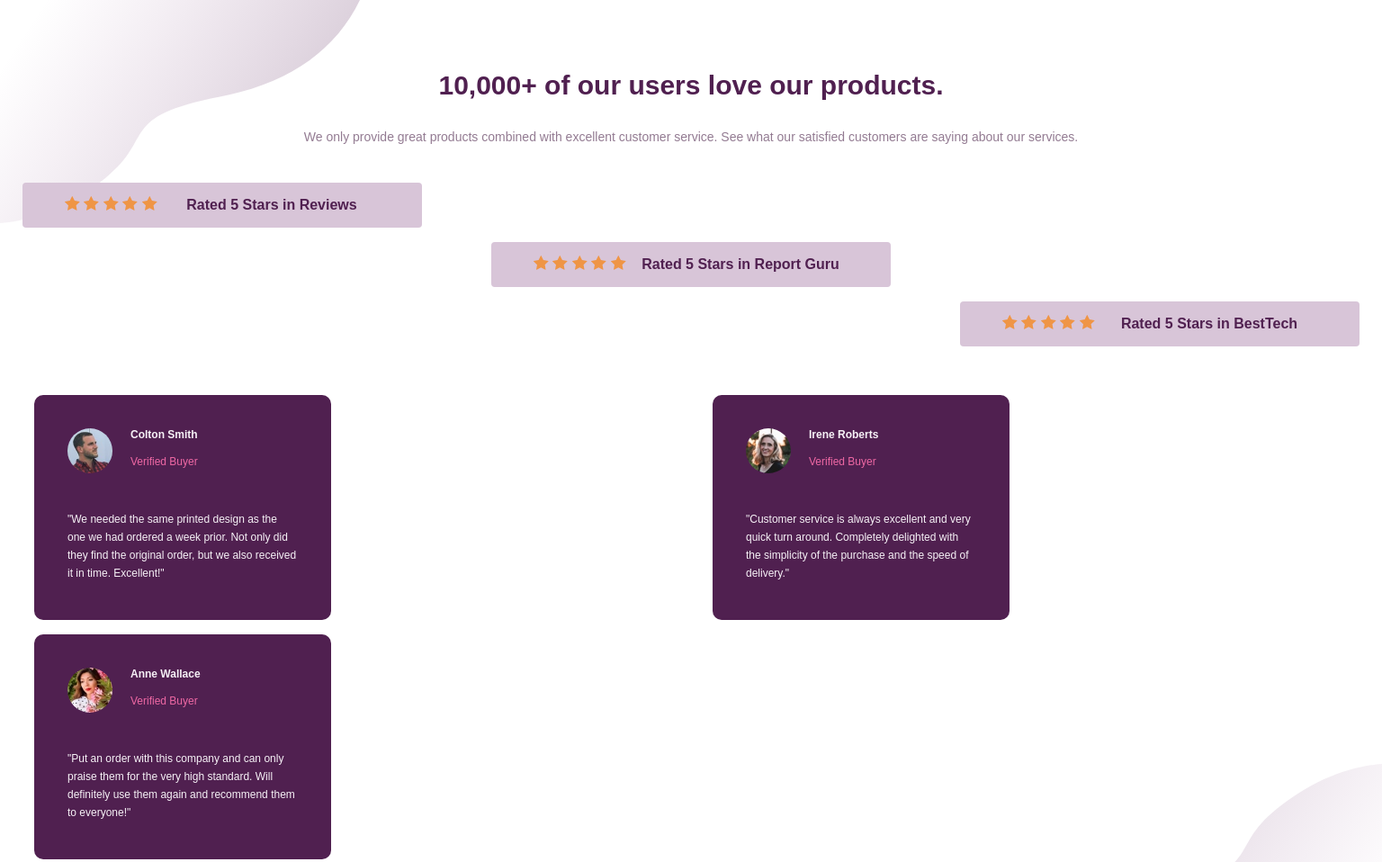
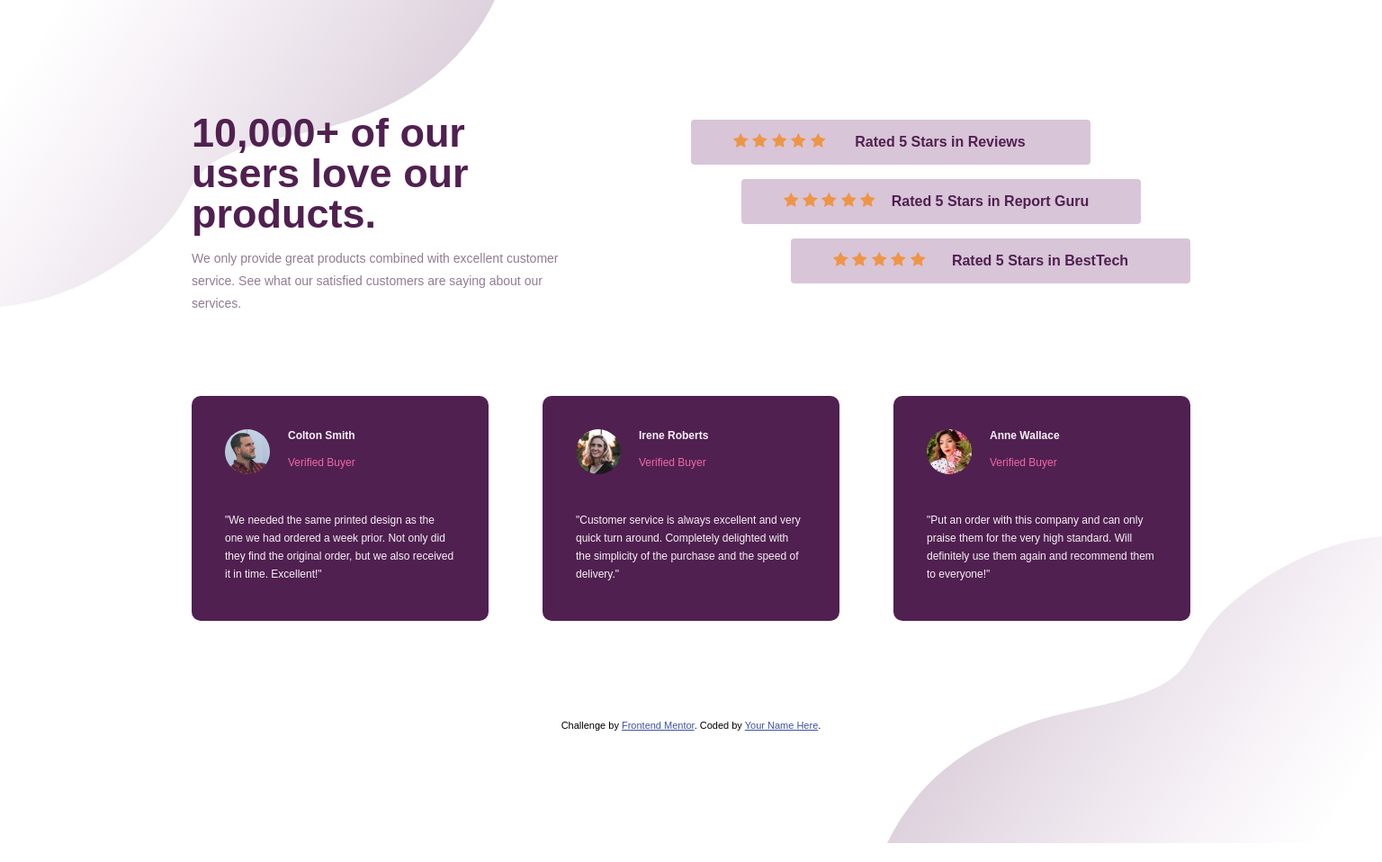
Before and after one commit to davidnavarrete-Est/Desafio-Programacion-WEB-HTML-David_Navarrete, a plain HTML site: page social-proof-section-master/index.html in a window 1536 px wide. Shown: the top 958 px of the page at 90% size. After the commit the page ends 937 px from the top, so only its background shows below. Drawn offline with Linux system fonts and the light colour scheme.

Commit message:
V2.2-Version-Ajuste_PX_Dispositivos_PC

```diff
--- a/social-proof-section-master/styles.css
+++ b/social-proof-section-master/styles.css
@@ -167,3 +167,63 @@
         justify-self: center;
     }
 }
+/*894px*/
+@media only screen and (min-width: 894px){
+.container{
+    display: grid;
+    grid-template-columns: repeat(12, 1fr);
+    row-gap: 25px;
+    }
+    header{
+        grid-column: 1/6;
+    }
+    .starscontainer{
+        grid-column: 6/-1;
+    }
+    .cardscontainer{
+        grid-column: 1/-1;
+    }
+    footer{
+        grid-column: 1/-1;
+    }
+}
+/*1160px*/
+@media only screen and (min-width: 1160px){
+    body{
+        background-size: 550px;
+    }
+    .container{
+        margin: 125px auto;
+        max-width: 1110px;
+    }
+    .cardscontainer{
+        display: flex;
+        flex-direction: row;
+        padding: 0;
+        height: 320px;
+    }
+    .cards{
+        margin: 0;
+    }
+}
+/*1440*/
+@media only screen and (min-width: 1440px){
+    header{
+        max-width: 430px;
+        margin: 0;
+    }
+    header h1{
+        font-size: 45px;
+        text-align: left;
+        margin: 0;
+        line-height: 45px;
+    }
+    header p{
+        text-align: left;
+        margin: 15px 0 30px 0;
+    }
+    .starscontainer{
+        grid-column: 7/-1;
+        padding: 0;
+    }
+}
```
